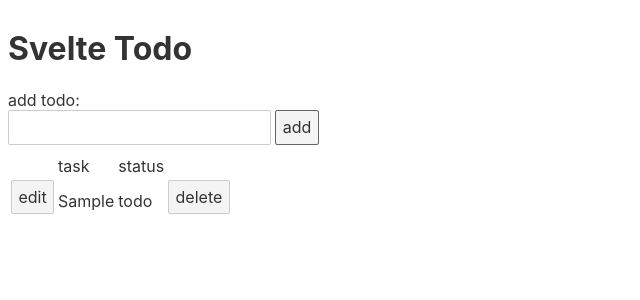
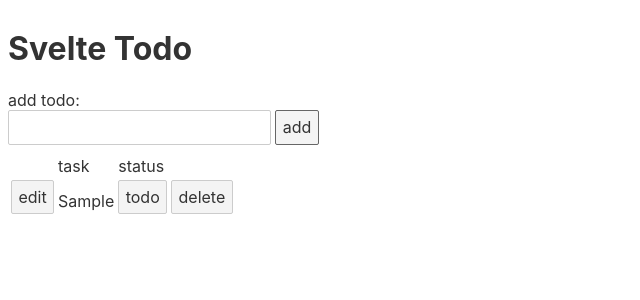
Before and after one commit to colebillys19/svelte-todo, a Svelte app: page / in a window 1280 px wide. Both pictures are taken after typing "Sample" into the empty fields and a click on the button "add". Shown: the top 300 px of the page, without its empty margins (0-640 px from the left). Built offline with nearby package versions, Linux system fonts and the light colour scheme.

Commit message:
Close edit dialog on esc key press.

```diff
--- a/src/components/EditDialog/EditDialog.svelte
+++ b/src/components/EditDialog/EditDialog.svelte
@@ -1,10 +1,25 @@
 <script lang="ts">
-  import store from '../../store';
-  import TodoForm from '../TodoForm/TodoForm.svelte';
+  import { onMount, onDestroy } from "svelte";
+  import store from "../../store";
+  import TodoForm from "../TodoForm/TodoForm.svelte";
 
   const { editId } = store;
 
-  const closeDialog = () => editId.update(() => '');
+  onMount(() => {
+    window.addEventListener("keyup", handleEsc);
+  });
+
+  onDestroy(() => {
+    window.removeEventListener("keyup", handleEsc);
+  });
+
+  const closeDialog = () => editId.update(() => "");
+
+  const handleEsc = (e) => {
+    if (e.key === "Escape") {
+      closeDialog();
+    }
+  };
 </script>
 
 <div on:click={closeDialog} class="dialogContainer">
--- a/src/components/TodoTable/TableRow/TableRow.svelte
+++ b/src/components/TodoTable/TableRow/TableRow.svelte
@@ -1,23 +1,23 @@
 <script lang="ts">
-  import store from '../../../store';
+  import store from "../../../store";
 
-  export let todo = { id: '', isDone: false, task: '' };
+  export let todo = { id: "", isDone: false, task: "" };
 
   const { editId, todoList } = store;
 </script>
 
 <tr>
   <td>
-    <button on:click={() => editId.update(() => todo.id)}>
-      edit
+    <button on:click={() => editId.update(() => todo.id)}> edit </button>
+  </td>
+  <td>{todo.task}</td>
+  <td>
+    <button on:click={() => todoList.toggleStatus(todo.id)}>
+      {todo.isDone ? "done" : "todo"}
     </button>
   </td>
-  <td>{todo.task}</td>
-  <td>{todo.isDone ? "done" : "todo"}</td>
   <td>
-    <button on:click={() => todoList.deleteTodo(todo.id)}>
-      delete
-    </button>
+    <button on:click={() => todoList.deleteTodo(todo.id)}> delete </button>
   </td>
 </tr>
 
```
